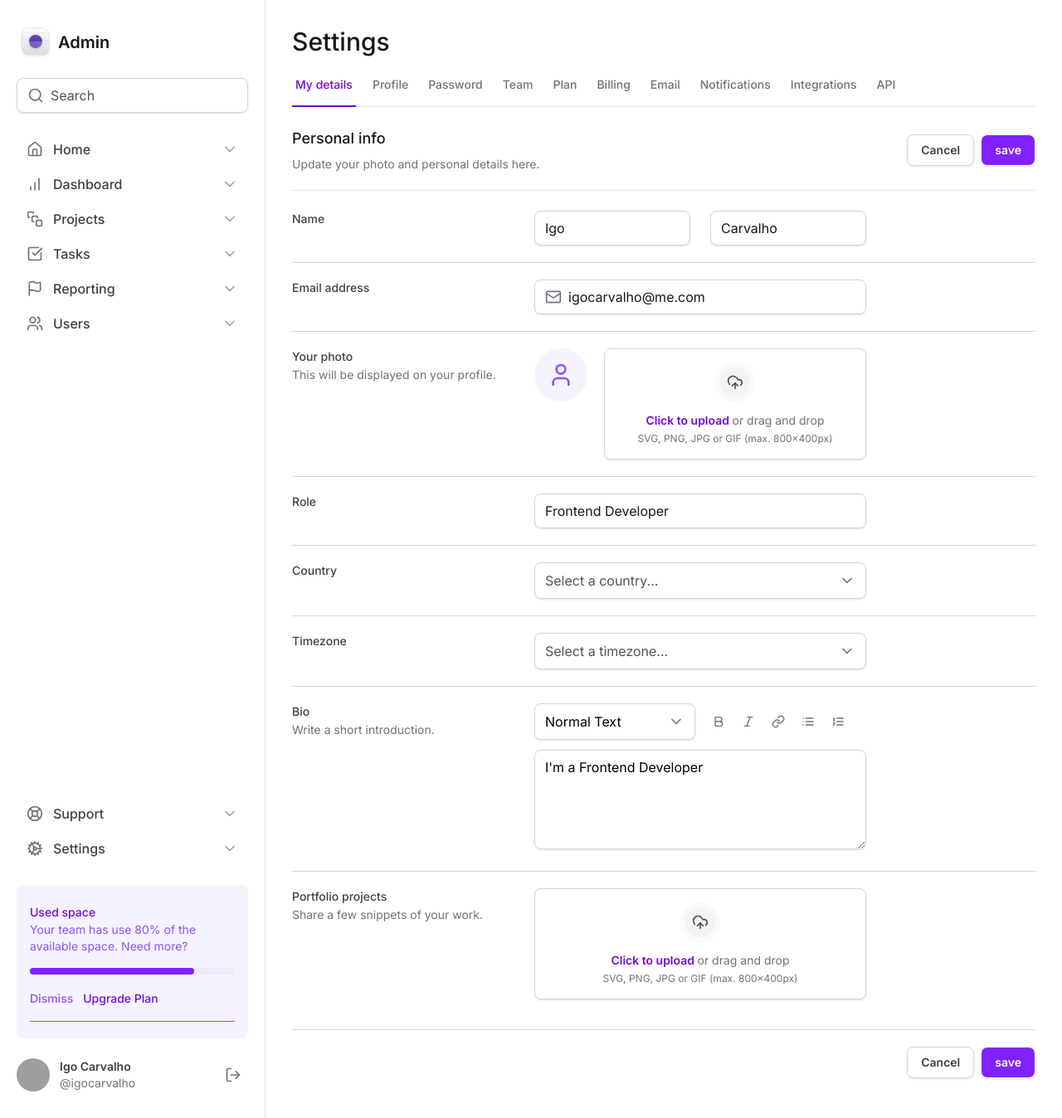
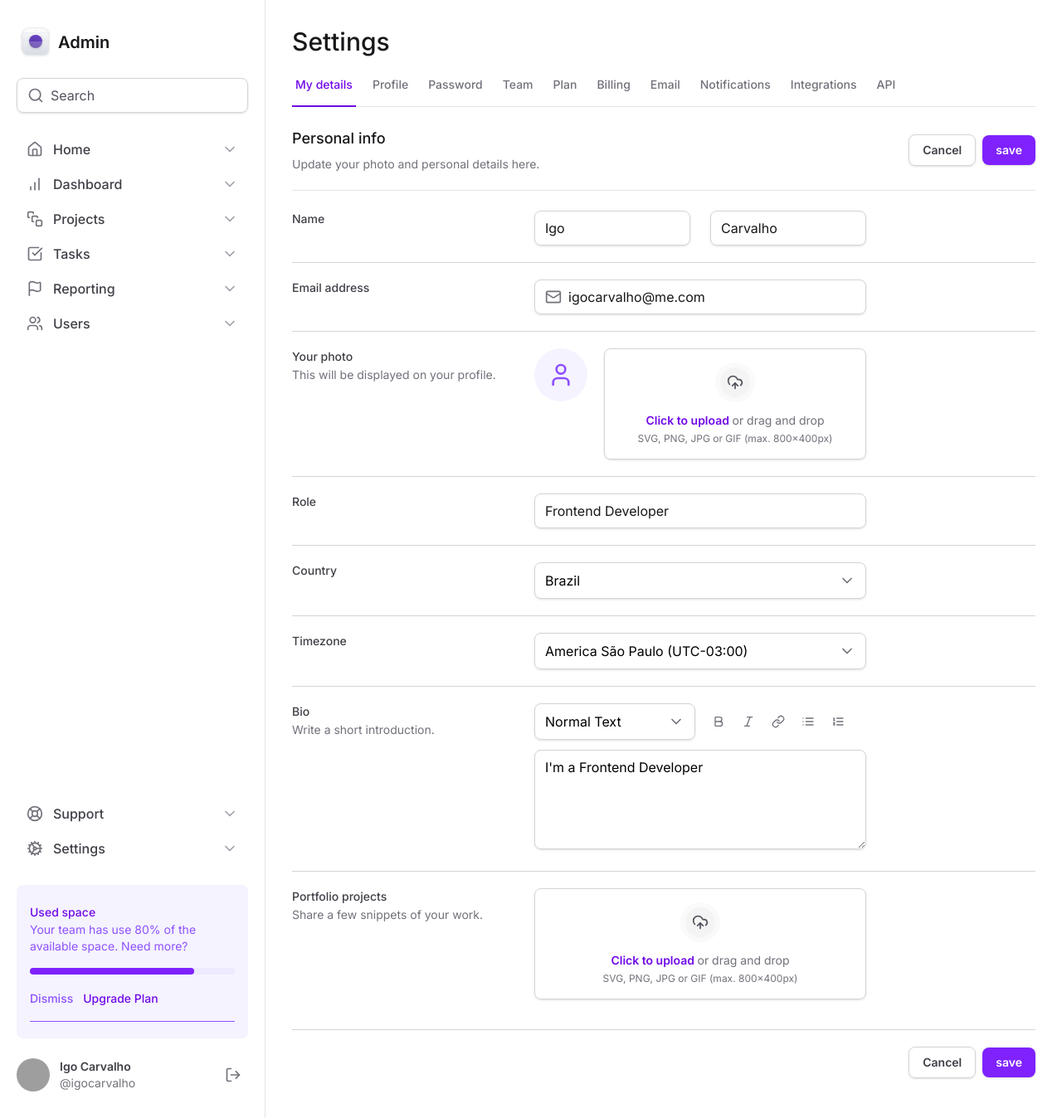
Before and after one commit to IgoCarvalho/admin-ui-tailwind, a Next.js app: page / in a window 1280 px wide. Shown: the whole page at 83% size. Built offline with nearby package versions, Linux system fonts and the light colour scheme; grey boxes are pictures that could not be loaded.

Commit message:
feat: create Button

```diff
--- a/package.json
+++ b/package.json
@@ -15,7 +15,9 @@
     "motion": "^12.23.12",
     "next": "15.4.6",
     "react": "19.1.0",
-    "react-dom": "19.1.0"
+    "react-dom": "19.1.0",
+    "tailwind-merge": "^3.3.1",
+    "tailwind-variants": "^3.1.1"
   },
   "devDependencies": {
     "@eslint/eslintrc": "^3",
--- a/src/app/page.tsx
+++ b/src/app/page.tsx
@@ -1,3 +1,4 @@
+import { Button } from "@/ui/button";
 import * as InputFile from "@/ui/form/input-file";
 import * as Select from "@/ui/form/select";
 import { TextArea } from "@/ui/form/text-area";
@@ -29,19 +30,12 @@
           </div>
 
           <div className="flex items-center gap-2">
-            <button
-              type="button"
-              className="rounded-lg px-4 py-2 text-sm font-semibold shadow-sm border border-zinc-300 text-zinc-700 hover:bg-zinc-50"
-            >
+            <Button type="button" variant="outline">
               Cancel
-            </button>
-            <button
-              type="submit"
-              form="settings"
-              className="rounded-lg px-4 py-2 text-sm font-semibold shadow-sm border bg-violet-600 text-white hover:bg-violet-700"
-            >
+            </Button>
+            <Button type="submit" form="settings">
               save
-            </button>
+            </Button>
           </div>
         </div>
 
@@ -125,7 +119,7 @@
               Country
             </label>
 
-            <Select.Root placeholder="Select a country...">
+            <Select.Root placeholder="Select a country..." defaultValue="br">
               <Select.Item value="br">Brazil</Select.Item>
               <Select.Item value="us">United States</Select.Item>
             </Select.Root>
@@ -138,7 +132,7 @@
             >
               Timezone
             </label>
-            <Select.Root placeholder="Select a timezone...">
+            <Select.Root placeholder="Select a timezone..." defaultValue="sp">
               <Select.Item value="pst">
                 Pacific Standard Time (UTC-08:00)
               </Select.Item>
@@ -164,25 +158,25 @@
                 </Select.Root>
 
                 <div className="flex items-center gap-1">
-                  <button className=" p-2 rounded-md hover:bg-zinc-50">
+                  <Button variant="icon">
                     <BoldIcon className="size-4 text-zinc-500" />
-                  </button>
+                  </Button>
 
-                  <button className=" p-2 rounded-md hover:bg-zinc-50">
+                  <Button variant="icon">
                     <ItalicIcon className="size-4 text-zinc-500" />
-                  </button>
+                  </Button>
 
-                  <button className=" p-2 rounded-md hover:bg-zinc-50">
+                  <Button variant="icon">
                     <LinkIcon className="size-4 text-zinc-500" />
-                  </button>
+                  </Button>
 
-                  <button className=" p-2 rounded-md hover:bg-zinc-50">
+                  <Button variant="icon">
                     <ListIcon className="size-4 text-zinc-500" />
-                  </button>
+                  </Button>
 
-                  <button className=" p-2 rounded-md hover:bg-zinc-50">
+                  <Button variant="icon">
                     <ListOrderedIcon className="size-4 text-zinc-500" />
-                  </button>
+                  </Button>
                 </div>
               </div>
 
@@ -209,18 +203,12 @@
           </div>
 
           <div className="flex items-center justify-end gap-2">
-            <button
-              type="button"
-              className="rounded-lg px-4 py-2 text-sm font-semibold shadow-sm border border-zinc-300 text-zinc-700 hover:bg-zinc-50"
-            >
+            <Button type="button" variant="outline">
               Cancel
-            </button>
-            <button
-              type="submit"
-              className="rounded-lg px-4 py-2 text-sm font-semibold shadow-sm border bg-violet-600 text-white hover:bg-violet-700"
-            >
+            </Button>
+            <Button type="submit" form="settings">
               save
-            </button>
+            </Button>
           </div>
         </form>
       </div>
--- /dev/null
+++ b/src/ui/button.tsx
@@ -0,0 +1,27 @@
+"use client";
+
+import { ComponentProps } from "react";
+import { tv, VariantProps } from "tailwind-variants";
+
+const button = tv({
+  base: "rounded-lg px-4 py-2 text-sm font-semibold shadow-sm outline-none focus-visible:ring-offset-2 focus-visible:ring-2 focus-visible:ring-violet-500 active:opacity-80",
+
+  variants: {
+    variant: {
+      primary: "bg-violet-600 text-white hover:bg-violet-700",
+      outline: "border border-zinc-300 text-zinc-700 hover:bg-zinc-50",
+      icon: "px-2 rounded-md hover:bg-zinc-50 shadow-none",
+    },
+  },
+  defaultVariants: {
+    variant: "primary",
+  },
+});
+
+export function Button({
+  variant,
+  className,
+  ...props
+}: ComponentProps<"button"> & VariantProps<typeof button>) {
+  return <button {...props} className={button({ variant, className })} />;
+}
--- a/src/ui/form/input-file.tsx
+++ b/src/ui/form/input-file.tsx
@@ -11,6 +11,7 @@
   useMemo,
   useState,
 } from "react";
+import { Button } from "../button";
 
 interface InputFileContextType {
   id: string;
@@ -150,9 +151,9 @@
             </div>
           </div>
 
-          <button className="ml-auto p-2 rounded-md hover:bg-zinc-50">
+          <Button variant="icon">
             <Trash2Icon className="size-5 text-zinc-500" />
-          </button>
+          </Button>
         </div>
       ))}
     </div>
--- a/src/ui/sidebar/profile.tsx
+++ b/src/ui/sidebar/profile.tsx
@@ -1,4 +1,5 @@
 import { LogOut } from "lucide-react";
+import { Button } from "../button";
 
 export function Profile() {
   return (
@@ -16,9 +17,9 @@
         <span className="text-sm text-zinc-500 truncate">@igocarvalho</span>
       </div>
 
-      <button className="ml-auto p-2 rounded-md hover:bg-zinc-50">
+      <Button variant="icon" className="ml-auto">
         <LogOut className="size-5 text-zinc-500" />
-      </button>
+      </Button>
     </div>
   );
 }
```
Also changed, not shown: 1 other file (tests, documents, lock files or other folders).
